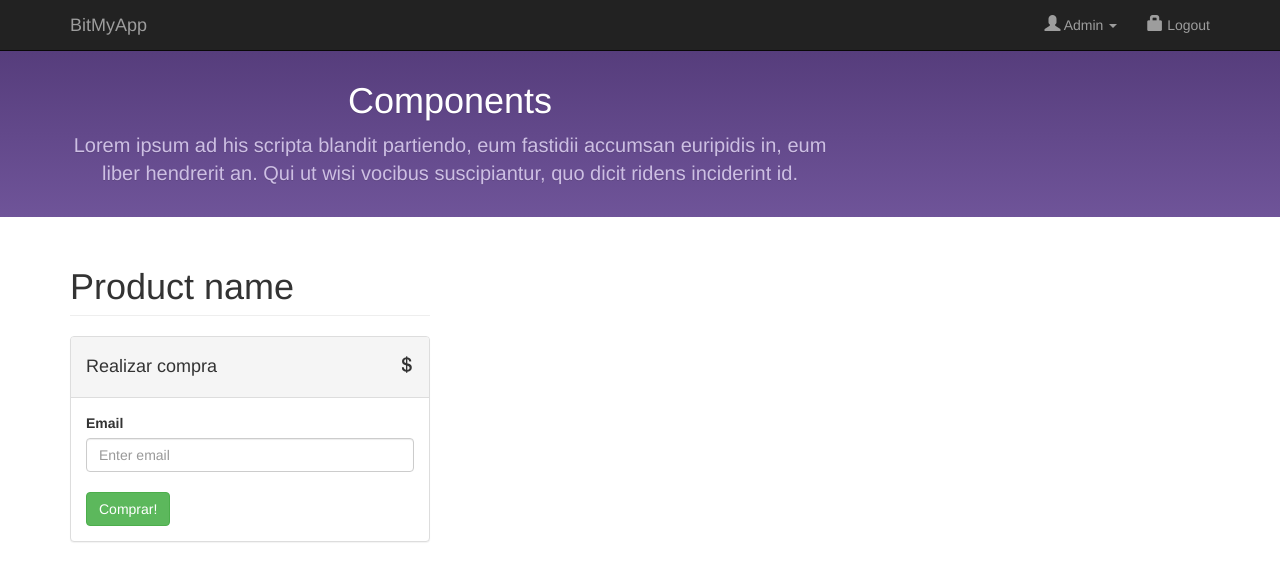
After one commit to ilmesi/bitplace, a Django app: template bitplace/templates/market/product.html in a window 1280 px wide. The commit adds this page. Shown: the top 581 px of the page. Run offline with Django 3.2, Linux system fonts and the light colour scheme; the template is opened without the code that fills it, so the values that code supplies are empty; parts of the project's set-up code (start-up, migrations or seed data) failed here and were passed over; some libraries are stand-ins or nearby versions.

Commit message:
product templates

```diff
--- a/bitplace/market/urls.py
+++ b/bitplace/market/urls.py
@@ -2,6 +2,6 @@ from django.conf.urls import patterns, include, url
 
 
 urlpatterns = patterns('',
-    url(r'^product/$', 'market.views.product', name='product'),
+    url(r'^product/(?P<id>\d)/$', 'market.views.product', name='product'),
     url(r'^callback', 'market.views.callback', name='callback'),
 )
--- a/bitplace/market/views.py
+++ b/bitplace/market/views.py
@@ -1,9 +1,11 @@
-from django.shortcuts import render
-from django.shortcuts import render, render_to_response
+from django.shortcuts import render, render_to_response, RequestContext
 
 
 def index(request):
     pass
 
+def product(request, id):
+    return render_to_response('market/product.html', RequestContext(request))
+
 def callback(request):
     pass
--- a/bitplace/templates/header.html
+++ b/bitplace/templates/header.html
@@ -1,11 +1,11 @@
-        <!-- Header -->
-<div id="top-nav" class="navbar navbar-inverse navbar-static-top">
+
+<div id="top-nav" class="navbar navbar-inverse navbar-static-top" style="margin-bottom:0;">
   <div class="container">
     <div class="navbar-header">
       <button type="button" class="navbar-toggle" data-toggle="collapse" data-target=".navbar-collapse">
           <span class="icon-toggle"></span>
       </button>
-      <a class="navbar-brand" href="#">Dashboard</a>
+      <a class="navbar-brand" href="#">BitMyApp</a>
     </div>
     <div class="navbar-collapse collapse">
       <ul class="nav navbar-nav navbar-right">
@@ -19,6 +19,5 @@
         <li><a href="#"><i class="glyphicon glyphicon-lock"></i> Logout</a></li>
       </ul>
     </div>
-  </div><!-- /container -->
+  </div>
 </div>
-<!-- /Header -->
--- a/bitplace/templates/layout.html
+++ b/bitplace/templates/layout.html
@@ -6,10 +6,11 @@
     <meta charset="utf-8">
     <meta http-equiv="X-UA-Compatible" content="IE=edge">
     <meta name="viewport" content="width=device-width, initial-scale=1">
-    <title>Bootstrap 101 Template</title>
+    <title>BitPlace!</title>
 
     <!-- Bootstrap -->
     <link href="{% static "bootstrap/css/bootstrap.min.css" %}" rel="stylesheet">
+
 
     {% include "bootstrap-theme.html" %}
     <!-- HTML5 Shim and Respond.js IE8 support of HTML5 elements and media queries -->
@@ -22,15 +23,61 @@
   <body>
     {% include "header.html" %}
 
+    {% block main %}
     <div class="container">
       <div class="row">
-        {% include "left-column.html" %}
-        {% include "right-column.html" %}
+        {% block sub_main %}{% endblock %}
       </div>
     </div>
+    {% endblock %}
     <!-- jQuery (necessary for Bootstrap's JavaScript plugins) -->
-    <script src="https://ajax.googleapis.com/ajax/libs/jquery/1.11.0/jquery.min.js"></script>
+    <script src="{% static "js/jquery.min.js" %}"></script>
+    <script src="{% static "js/jquery-ui.min.js" %}"></script>
     <!-- Include all compiled plugins (below), or include individual files as needed -->
     <script src="{% static "bootstrap/js/bootstrap.min.js" %}"></script>
+
+    <script src="{% static "jcoverflip/jquery.jcoverflip.js" %}" type="text/javascript"></script>
+    <script type="text/javscript">
+    $( document ).ready( function(){
+        jQuery( '#flip' ).jcoverflip({
+          current: 2,
+          beforeCss: function( el, container, offset ){
+            return [
+              $.jcoverflip.animationElement( el, { left: ( container.width( )/2 - 210 - 110*offset + 20*offset )+'px', bottom: '20px' }, { } ),
+              $.jcoverflip.animationElement( el.find( 'img' ), { width: Math.max(10,100-20*offset*offset) + 'px' }, {} )
+            ];
+          },
+          afterCss: function( el, container, offset ){
+            return [
+              $.jcoverflip.animationElement( el, { left: ( container.width( )/2 + 110 + 110*offset )+'px', bottom: '20px' }, { } ),
+              $.jcoverflip.animationElement( el.find( 'img' ), { width: Math.max(10,100-20*offset*offset) + 'px' }, {} )
+            ];
+          },
+          currentCss: function( el, container ){
+            return [
+              $.jcoverflip.animationElement( el, { left: ( container.width( )/2 - 100 )+'px', bottom: 0 }, { } ),
+              $.jcoverflip.animationElement( el.find( 'img' ), { width: '200px' }, { } )
+            ];
+          },
+          change: function(event, ui){
+            jQuery('#scrollbar').slider('value', ui.to*25);
+          }
+        });
+
+
+        jQuery('#scrollbar').slider({
+          value: 50,
+          stop: function(event, ui) {
+            if(event.originalEvent) {
+              var newVal = Math.round(ui.value/25);
+              jQuery( '#flip' ).jcoverflip( 'current', newVal );
+              jQuery('#scrollbar').slider('value', newVal*25);
+            }
+          }
+        });
+      });
+
+
+    </script>
   </body>
 </html>
--- /dev/null
+++ b/bitplace/templates/market/product.html
@@ -0,0 +1,96 @@
+{% extends "layout.html" %}
+
+{% block main %}
+
+<style type="text/css">
+    .bs-docs-header {
+        padding-top: 60px;
+        padding-bottom: 60px;
+        font-size: 24px;
+        text-align: left;
+    }
+    .bs-docs-header {
+        margin-bottom: 10px;
+        font-size: 20px;
+    }
+    .bs-docs-masthead, .bs-docs-header {
+        position: relative;
+        padding: 30px 15px;
+        color: #cdbfe3;
+        text-align: center;
+        text-shadow: 0 1px 0 rgba(0,0,0,.1);
+        background-color: #6f5499;
+        background-image: -webkit-linear-gradient(top,#563d7c 0,#6f5499 100%);
+        background-image: linear-gradient(to bottom,#563d7c 0,#6f5499 100%);
+        background-repeat: repeat-x;
+        filter: progid:DXImageTransform.Microsoft.gradient(startColorstr='#563d7c', endColorstr='#6F5499', GradientType=0);
+    }
+    .bs-docs-header .container {
+        position: relative;
+    }
+    @media (min-width: 992px)
+        .bs-docs-header h1, .bs-docs-header p {
+        margin-right: 380px;
+    }
+    @media (min-width: 768px)
+        .bs-docs-header h1 {
+        font-size: 60px;
+        line-height: 1;
+    }
+    .bs-docs-header h1 {
+        margin-top: 0;
+        color: #fff;
+    }
+    .bs-docs-header h1, .bs-docs-header p {
+        margin-right: 380px;
+    }
+    .bs-docs-header p {
+        margin-bottom: 0;
+        font-weight: 300;
+        line-height: 1.4;
+    }
+</style>
+
+<div class="bs-docs-header" id="content">
+  <div class="container">
+    <h1>Components</h1>
+    <p>Lorem ipsum ad his scripta blandit partiendo, eum fastidii accumsan euripidis in, eum liber hendrerit an. Qui ut wisi vocibus suscipiantur, quo dicit ridens inciderint id.</p>
+  </div>
+</div>
+
+<div class="container">
+    <div class="row">
+        <div class="col-md-4">
+            <h1 id="dropdowns" class="page-header">Product name</h1>
+
+            <div class="panel panel-default">
+              <div class="panel-heading">
+                  <div class="panel-title">
+                  <i class="glyphicon glyphicon-usd pull-right"></i>
+                  <h4>Realizar compra</h4>
+                  </div>
+              </div>
+              <div class="panel-body">
+                <form class="form form-vertical">
+                  <div class="control-group">
+                    <label>Email</label>
+                    <div class="controls">
+                     <input type="text" class="form-control" placeholder="Enter email" id="email" name="email">
+                    </div>
+                  </div>
+                  <div class="control-group">
+                      <label></label>
+                      <div class="controls">
+                      <button type="submit" class="btn btn-success">
+                        Comprar!
+                      </button>
+                      </div>
+                  </div>
+                </form>
+            </div>
+          </div>
+        </div>
+    </div>
+</div>
+
+{% endblock %}
```
Also changed, not shown: bitplace/templates/center-column.html (added, +25 -0 lines).
